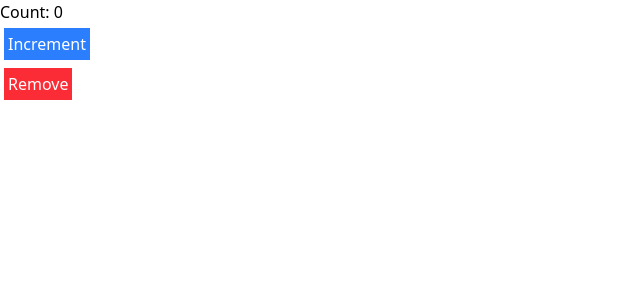
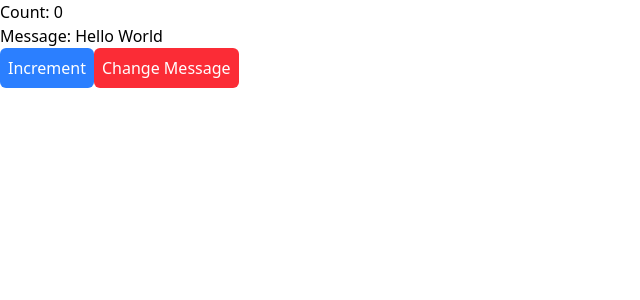
Before and after one commit to CedricKyle/my-vue-journey, a Vue app: page / in a window 1280 px wide. Shown: the top 300 px of the page, without its empty margins (0-640 px from the left). Built offline with nearby package versions, Linux system fonts and the light colour scheme.

Commit message:
Watchers

```diff
--- a/src/App.vue
+++ b/src/App.vue
@@ -1,15 +1,7 @@
 <script setup>
-import LifeCycleHooks from './components/LifeCycleHooks.vue';
-import { ref } from 'vue';
-
-const show = ref(true);
-
-const remove = () => {
-  show.value = false;
-}
+  import MultipleSources from './components/Watcher/MultipleSources.vue';
 </script>
 
 <template>
-  <LifeCycleHooks v-if="show" />
-  <button @click="remove" class="p-1 bg-red-500 m-1 text-white">Remove</button>
+  <MultipleSources />
 </template>
--- /dev/null
+++ b/src/components/Watcher/BasicComponent.vue
@@ -0,0 +1,26 @@
+<script setup>
+import {ref, watch} from 'vue'
+
+const count = ref(0)
+const message = ref('Hello, World!')
+
+watch(count, (newCount, oldCount) => {
+  console.log('Count changed from:', oldCount, 'to:', newCount)
+})
+
+watch(message, (newMessage, oldMessage) => {
+  console.log('Message changed from:', oldMessage, 'to:', newMessage)
+})
+
+const changeMessage = () => {
+  message.value = 'Hello, Vue!'
+}
+
+</script>
+
+<template>
+  <p>Count: {{ count }}</p>
+  <p >Message: {{ message }}</p>
+  <button @click="count++" class="bg-blue-500 text-white p-2">Increment</button>
+  <button @click="changeMessage" class="bg-red-500 text-white p-2">Change Message</button>
+</template>
--- /dev/null
+++ b/src/components/Watcher/MultipleSources.vue
@@ -0,0 +1,20 @@
+<script setup>
+import { ref, watch } from 'vue';
+
+const count = ref(0)
+const message = ref('Hello World')
+
+watch([count, message], (newValues, oldValues) => {
+  console.log('New Values:', newValues)
+  console.log('Old Values:', oldValues)
+})
+
+</script>
+
+<template>
+  <p>Count: {{ count }}</p>
+  <p>Message: {{ message }}</p>
+
+  <button @click="count++" class="bg-blue-500 text-white p-2 rounded-md">Increment</button>
+  <button @click="message = 'Hello Vue'" class="bg-red-500 text-white p-2 rounded-md">Change Message</button>
+</template>
```
